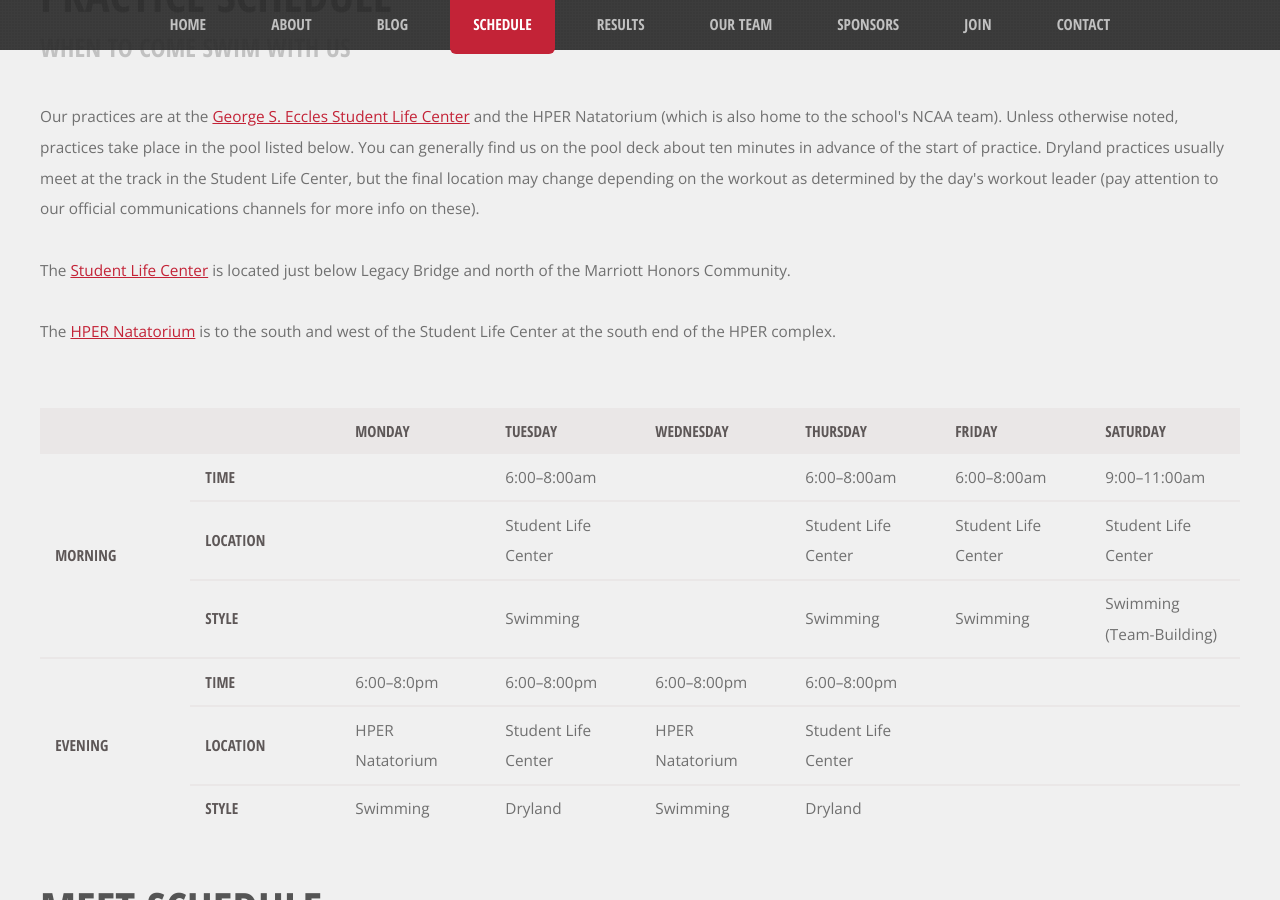
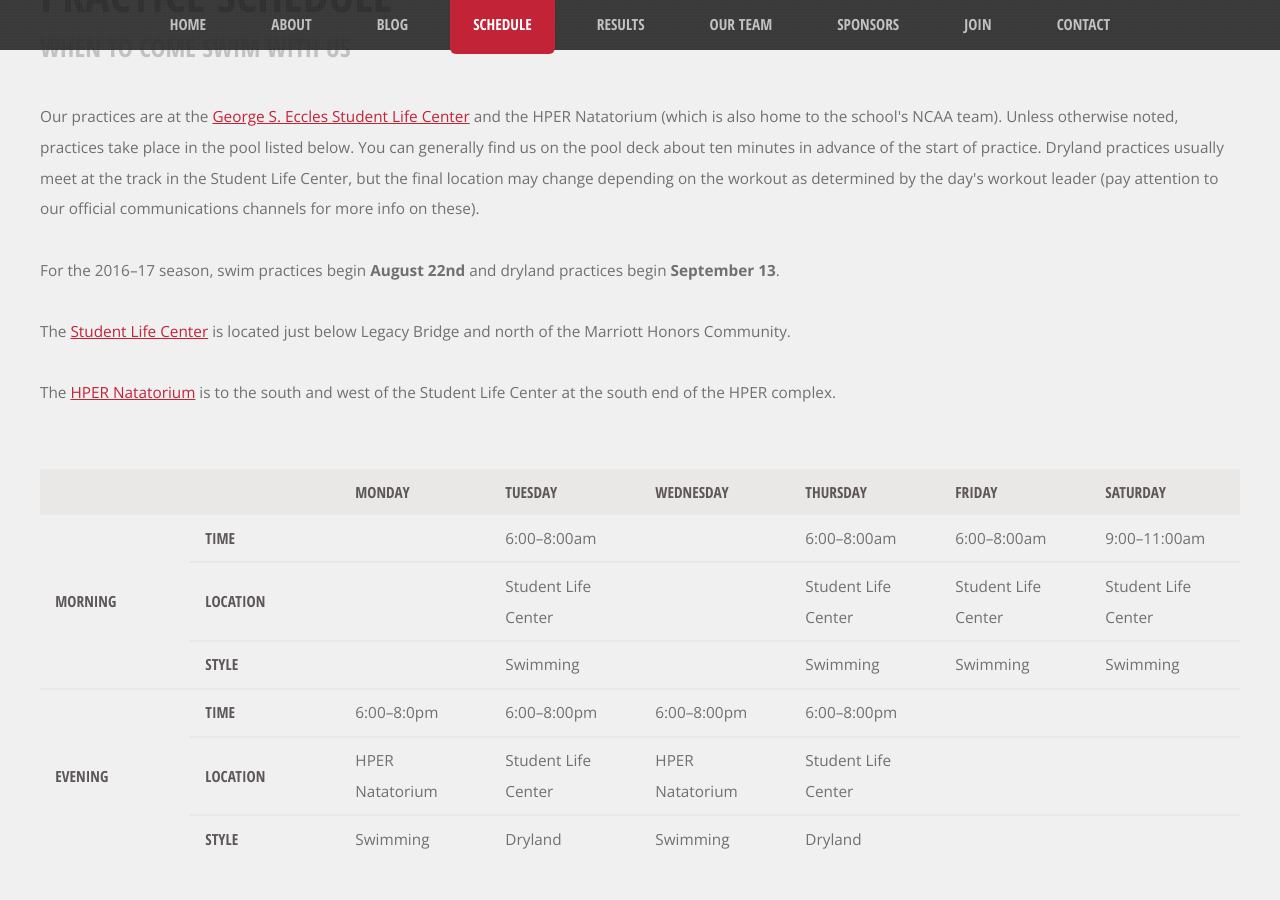
Before and after one commit to utahclubswimming/utahclubswimming.github.io, a Jekyll site: the page built from schedule.html, in a window 1280 px wide and 900 px high, scrolled down 339 px. Built offline with Jekyll 4.4.1, drawn with Linux system fonts in a browser that asks for light colours.

Commit message:
Updated schedule and alumni page
Minor updates. Added Josh.

```diff
--- a/_data/alumni.yml
+++ b/_data/alumni.yml
@@ -12,3 +12,6 @@
     - name: Katierose McMahon
       events: Sprint Free / IM
       hometown: Salt Lake City, UT
+    - name: Joshua "Josh" Parata
+      events: Sprint Free / Fly
+      hometown: Riverton, UT
--- a/_data/schedule.yml
+++ b/_data/schedule.yml
@@ -35,4 +35,4 @@
   morning:
     - time: 9:00–11:00am
       location: Student Life Center
-      style: Swimming (Team-Building)
+      style: Swimming
--- a/schedule.html
+++ b/schedule.html
@@ -27,6 +27,10 @@ permalink: /schedule/
                             track in the Student Life Center, but the final location may change depending on the workout
                             as determined by the day's workout leader (pay attention to our official communications
                             channels for more info on these).
+                        </p>
+                        <p>
+                            For the 2016–17 season, swim practices begin <strong>August 22nd</strong> and dryland
+                            practices begin <strong>September 13</strong>.
                         </p>
                         <p>
                             The <a href="https://goo.gl/maps/S4XKemyJQXA2">Student Life Center</a> is located just below
```
